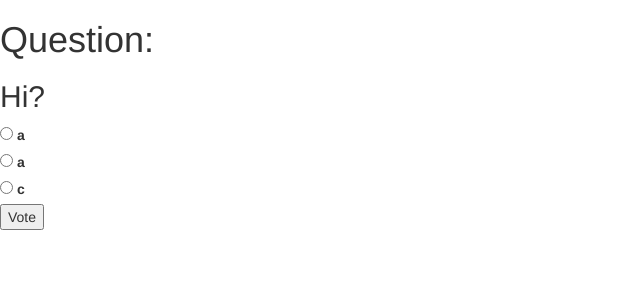
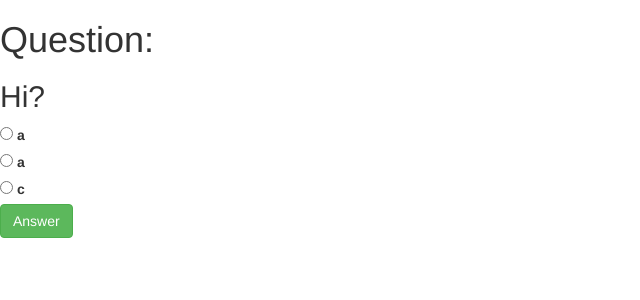
Before and after one commit to nickedes/curious_baby, a Django app: page /ques/1/ in a window 1280 px wide. Shown: the top 300 px of the page, without its empty margins (0-640 px from the left). Run offline with Django 3.2, Linux system fonts and the light colour scheme; data comes from the database, SQL or seed files in the repository; both versions use the stored data as it was after the commit; some libraries are stand-ins or nearby versions.

Commit message:
bootstrap nd updated templates

```diff
--- a/quiz/ques/templates/ques/answer.html
+++ b/quiz/ques/templates/ques/answer.html
@@ -5,7 +5,7 @@
 	<meta charset="utf-8">
 	<meta name="viewport" content="width=device-width, initial-scale=1">
 	<link rel="stylesheet" href="../../static/bootstrap/css/bootstrap.min.css">
-	<script src="../static/bootstrap/js/bootstrap.min.js"></script>
+	<script src="../../static/bootstrap/js/bootstrap.min.js"></script>
 </head>
 <body>
 	<p>Submitted.</p>
--- a/quiz/ques/templates/ques/detail.html
+++ b/quiz/ques/templates/ques/detail.html
@@ -4,8 +4,8 @@
 	<title>Quiz</title>
 	<meta charset="utf-8">
 	<meta name="viewport" content="width=device-width, initial-scale=1">
-	<link rel="stylesheet" href="../static/bootstrap/css/bootstrap.min.css">
-	<script src="../static/bootstrap/js/bootstrap.min.js"></script>
+	<link rel="stylesheet" href="../../static/bootstrap/css/bootstrap.min.css">
+	<script src="../../static/bootstrap/js/bootstrap.min.js"></script>
 </head>
 
 <h1>Question:</h1>
@@ -17,7 +17,7 @@
 		    <input type="radio" name="choice" id="choice{{ forloop.counter }}" value="{{ choice.cid }}" />
 		    <label for="choice{{ forloop.counter }}">{{ choice.choice_text }}</label><br />
 		{% endfor %}
-		<input type="submit" value="Vote" />
+		<input type="submit" class="btn btn-success btn-large" value="Answer" />
 	</form>
 {% else %}
 	<p>No options are available. Ttyl</p>
--- a/quiz/ques/views.py
+++ b/quiz/ques/views.py
@@ -1,12 +1,8 @@
 from django.http import Http404
 from django.shortcuts import render, render_to_response
 from django.http import HttpResponse
-# from django.template import RequestContext, loader
 from .models import questions, choice
 from django.db import connection
-# from .models import options
-# from django import forms
-# from .forms import OptionsForm
 
 
 def index(request):
@@ -27,13 +23,9 @@ def detail(request, question_id):
         pop = request.GET.get('choice')
         print(question_id)
         cursor = connection.cursor()
-        cursor.execute("INSERT into ques_answer (qid_id, ansid) VALUES (%d,%d)" % (int(question_id) , int(pop)))
-        # cursor.execute("INSERT into ques_answer (ansid,qid_id) VALUES (%d)" %int(question_id))
-
-        return render_to_response('ques/ans.html')
-        # cursor.execute('COMMIT')
-        # return render(request, 'ques/detail.html', {'question': q})
-
+        cursor.execute("INSERT into ques_answer (qid_id, ansid) VALUES (%d,%d)" % (
+            int(question_id), int(pop)))
+        return render_to_response('ques/answer.html')
 
 
 def results(request, question_id):
@@ -43,8 +35,3 @@ def results(request, question_id):
 
 def vote(request, question_id):
     return HttpResponse("You're voting on question %s." % question_id)
-
-
-# def response(request, choice_id):
-
-#     return render(request, 'ques/response.html',{'c':choice_id})
```
Also changed, not shown: quiz/quiz.db.
